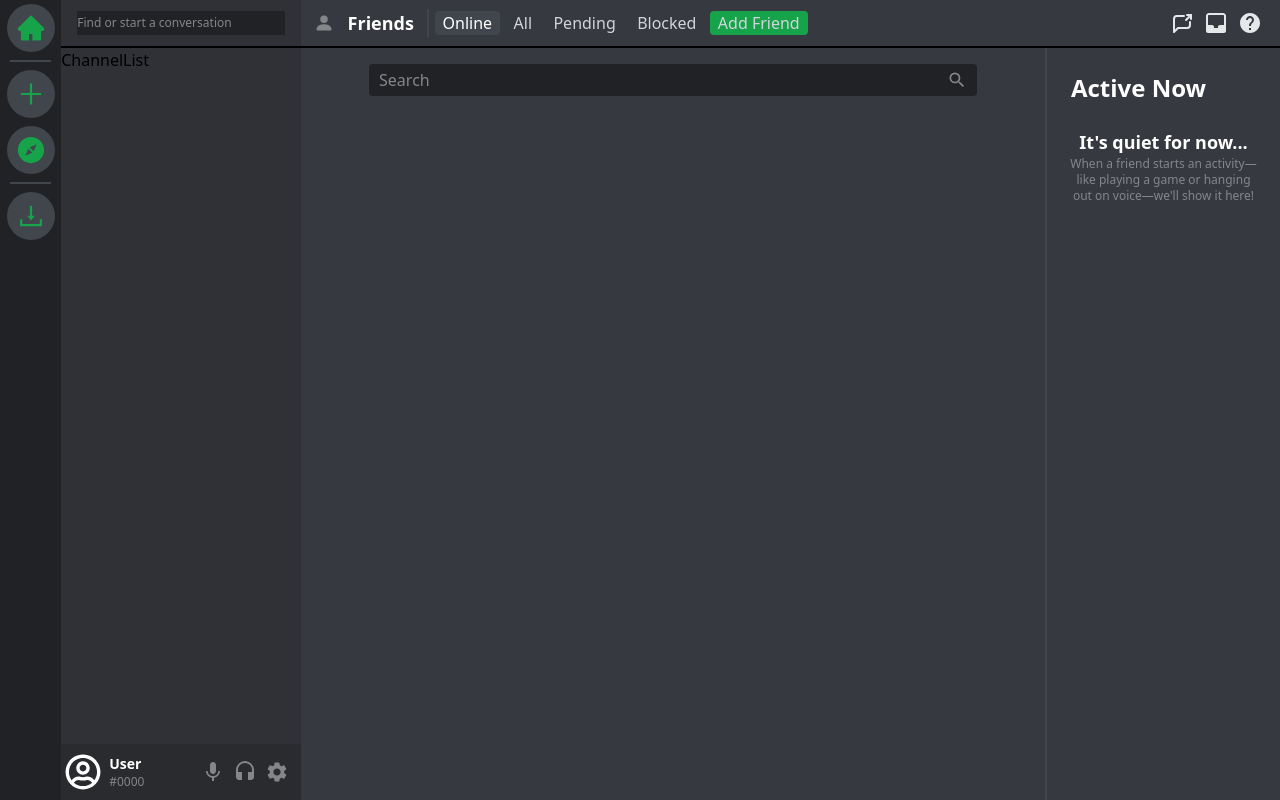
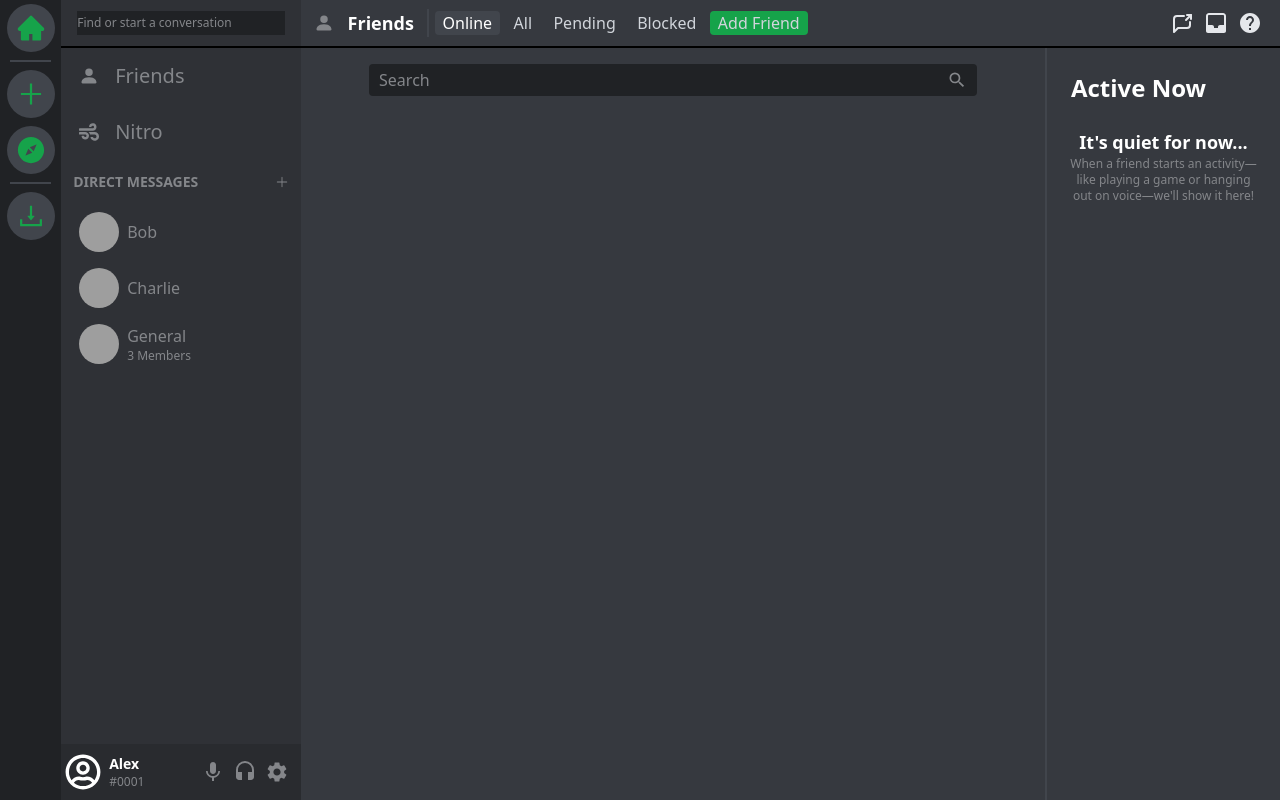
Before and after one commit to mohanavel15/discord-ui-clone, a React (Create React App) app: page /channels/@me in a window 1280 px wide. Built offline with nearby package versions, Linux system fonts and the light colour scheme; grey boxes are pictures that could not be loaded.

Commit message:
displaying the mock data

```diff
--- a/src/components/sidebar/channel_list.tsx
+++ b/src/components/sidebar/channel_list.tsx
@@ -1,9 +1,50 @@
-import React from 'react'
+import React, { useState, useEffect } from 'react'
+import { channels } from '../../data'
+import Channel from './channel_list/channel'
+import { BsPlusLg, BsPersonFill } from 'react-icons/bs'
+import { FaWind } from 'react-icons/fa'
 
 export default function ChannelList() {
+  const [channels_, setChannels_] = useState<JSX.Element[]>([])
+
+  useEffect(() => {
+    setChannels_([])
+    channels.forEach(channel =>
+      setChannels_(pc => [...pc,
+        <div key={channel.id} className='w-11/12 my-1'>
+          <Channel channel={channel} />
+        </div>
+    ])
+    )
+    console.log(channels_)
+  }, [])
+
   return (
-    <div className='flex flex-grow flex-col overflow-scroll'>
-        ChannelList
+    <div className='flex flex-grow flex-col overflow-y-scroll items-center'>
+      <div className='w-full flex flex-col items-center justify-center'>
+        <ActionButtons title='Friends'>
+          <BsPersonFill />
+        </ActionButtons>
+        <ActionButtons title='Nitro'>
+          <FaWind />
+        </ActionButtons>
+      </div>
+      <div className='flex justify-between items-center w-full p-3 font-bold text-sm text-gray-400 hover:text-white hover:cursor-pointer'>
+        <span>DIRECT MESSAGES</span>
+        <BsPlusLg />
+      </div>
+      {channels_}
     </div>
   )
 }
+
+function ActionButtons({ children, title }: { children : React.ReactNode, title: string }) {
+  return (
+    <div className='flex items-center w-11/12 h-12 rounded my-1 px-2 text-xl text-gray-400 hover:cursor-pointer hover:bg-gray-500'>
+      { children }
+      <span className='mx-4'>
+      { title }
+      </span>
+    </div>
+  )
+}
--- /dev/null
+++ b/src/components/sidebar/channel_list/channel.tsx
@@ -0,0 +1,20 @@
+import React from 'react'
+import { Channel as ChannelOBJ } from '../../../models/channel'
+
+export default function Channel({ channel }: { channel : ChannelOBJ}) {
+  return (
+    <div className='flex h-12 rounded min-w-11/12 items-center hover:cursor-pointer hover:bg-gray-600'>
+      <img
+      src={channel.type === 1 ? channel.recipients[0].avatar : channel.icon}
+      onError={(e) => e.currentTarget.src='------'}
+      className='h-10 w-10 rounded-full mx-2'
+      />
+      {channel.type === 1 ? <p className='text-gray-400'>{channel.recipients[0].name}</p> :
+      <div className='flex flex-col justify-around'>
+        <span className='text-gray-400'>{channel.name}</span>
+        <span className='text-gray-400 text-xs'>{channel.recipients.length} Members</span>
+      </div>
+      }
+    </div>
+  )
+}
--- a/src/components/sidebar/profile.tsx
+++ b/src/components/sidebar/profile.tsx
@@ -1,14 +1,16 @@
 import React from 'react'
 import { MdMic, MdHeadset, MdSettings } from 'react-icons/md'
 import { FaRegUserCircle } from 'react-icons/fa'
+import { currentUser } from '../../data'
+
 export default function Profile() {
   return (
     <div className='w-60 h-14 bg-gray-800 flex items-center'>
       <div className='flex h-10 w-28 m-1 hover:bg-gray-500 hover:cursor-pointer rounded-md items-center justify-start'>
         <FaRegUserCircle className='text-4xl text-white' />
         <div className='flex flex-col justify-evenly m-2'>
-          <p className='text-sm font-bold text-white'>User</p>
-          <p className='text-xs text-gray-400'>#0000</p>
+          <p className='text-sm font-bold text-white'>{ currentUser.name }</p>
+          <p className='text-xs text-gray-400'>#{ currentUser.discriminator }</p>
         </div>
       </div>
       <div className='flex h-10 w-28 justify-end items-center'>
```
